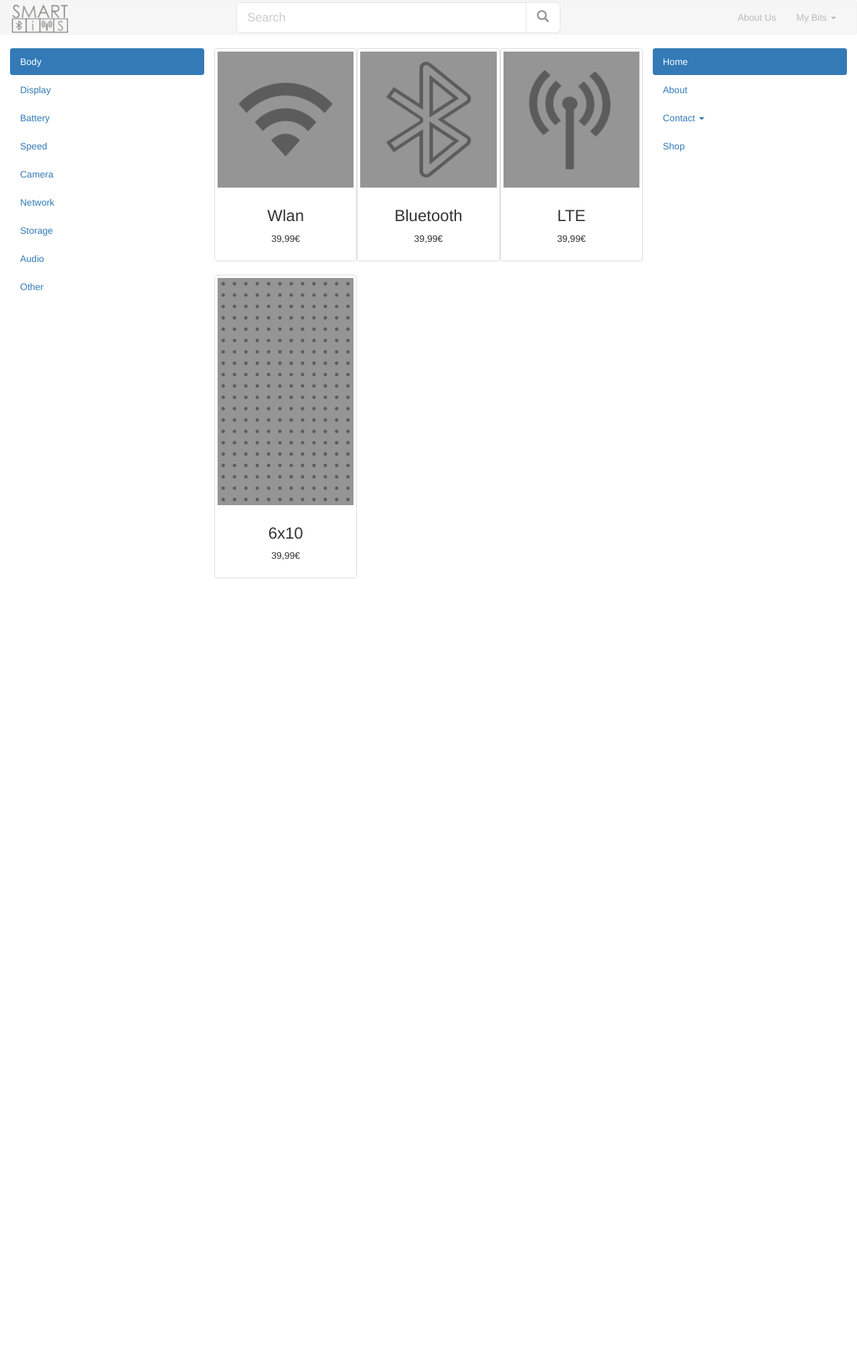
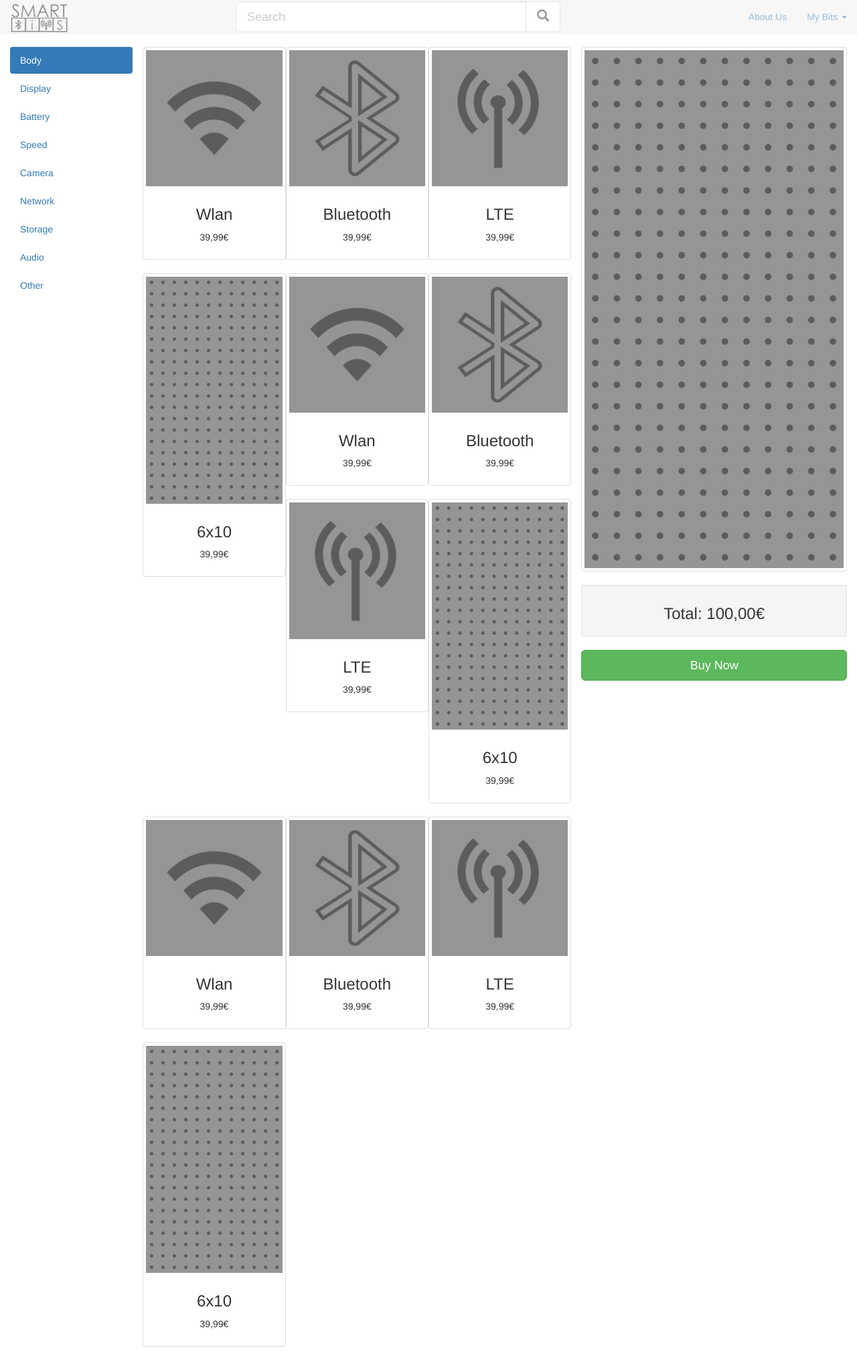
Before and after one commit to willihelm/Mediendesign, a PHP site: page / in a window 1280 px wide. Shown: the whole page at 67% size. Before the commit the page ends 863 px from the top, so only its background shows below. Run offline with PHP 8.4, Linux system fonts and the light colour scheme; some libraries are stand-ins or nearby versions.

Commit message:
sidebar, fixed

```diff
--- a/index.html
+++ b/index.html
@@ -32,7 +32,7 @@
 <body>
 
 
-<nav class="navbar navbar-default">
+<nav class="navbar navbar-fixed-top">
   <div class="container-fluid">
     <!-- Brand and toggle get grouped for better mobile display -->
     <div class="navbar-header">
@@ -73,7 +73,7 @@
 
 <div class="main">
   <!-- side menu -->
-  <div class="container col-lg-3 col-md-3 col-sm-4 col-xs-12">
+  <div class="container col-lg-2 col-md-2 col-sm-3 col-xs-12">
     <ul class="nav nav-pills nav-stacked nav-fixed-left">
       <li class="active"><a href="#">Body</a></li>
       <li><a href="#">Display</a></li>
@@ -89,30 +89,86 @@
 
 
  <!-- side menu -->
-  <div class="container col-lg-6 col-md-6 col-sm-4 col-xs-12">
+  <div class="container col-lg-6 col-md-6 col-sm-5 col-xs-12">
   <div class="row">
-    <div class="thumbnail container col-lg-4 col-md-6 col-sm-6 col-xs-12">
+    <div class="thumbnail container col-lg-4 col-md-4 col-sm-6 col-xs-12">
       <img class="module" src="images/Network/Wlan.jpg">
       <div class="caption">
         <h3 class="text-center">Wlan</h3>
         <p class="text-center">39,99€</p>
       </div>
     </div>
-    <div class="thumbnail container col-lg-4 col-md-6 col-sm-6 col-xs-12">
+    <div class="thumbnail container col-lg-4 col-md-4 col-sm-6 col-xs-12">
       <img class="module" src="images/Network/Bluetooth.jpg">
       <div class="caption">
         <h3 class="text-center">Bluetooth</h3>
         <p class="text-center">39,99€</p>
       </div>
     </div>
-    <div class="thumbnail container col-lg-4 col-md-6 col-sm-6 col-xs-12">
+    <div class="thumbnail container col-lg-4 col-md-4 col-sm-6 col-xs-12">
       <img class="module" src="images/Network/LTE.jpg">
       <div class="caption">
         <h3 class="text-center">LTE</h3>
         <p class="text-center">39,99€</p>
       </div>
     </div>
-    <div class="thumbnail container col-lg-4 col-md-6 col-sm-6 col-xs-12">
+    <div class="thumbnail container col-lg-4 col-md-4 col-sm-6 col-xs-12">
+      <img class="module" src="images/Body/6x10.jpg">
+      <div class="caption">
+        <h3 class="text-center">6x10</h3>
+        <p class="text-center">39,99€</p>
+      </div>
+    </div>
+    <div class="thumbnail container col-lg-4 col-md-4 col-sm-6 col-xs-12">
+      <img class="module" src="images/Network/Wlan.jpg">
+      <div class="caption">
+        <h3 class="text-center">Wlan</h3>
+        <p class="text-center">39,99€</p>
+      </div>
+    </div>
+    <div class="thumbnail container col-lg-4 col-md-4 col-sm-6 col-xs-12">
+      <img class="module" src="images/Network/Bluetooth.jpg">
+      <div class="caption">
+        <h3 class="text-center">Bluetooth</h3>
+        <p class="text-center">39,99€</p>
+      </div>
+    </div>
+    <div class="thumbnail container col-lg-4 col-md-4 col-sm-6 col-xs-12">
+      <img class="module" src="images/Network/LTE.jpg">
+      <div class="caption">
+        <h3 class="text-center">LTE</h3>
+        <p class="text-center">39,99€</p>
+      </div>
+    </div>
+    <div class="thumbnail container col-lg-4 col-md-4 col-sm-6 col-xs-12">
+      <img class="module" src="images/Body/6x10.jpg">
+      <div class="caption">
+        <h3 class="text-center">6x10</h3>
+        <p class="text-center">39,99€</p>
+      </div>
+    </div>
+    <div class="thumbnail container col-lg-4 col-md-4 col-sm-6 col-xs-12">
+      <img class="module" src="images/Network/Wlan.jpg">
+      <div class="caption">
+        <h3 class="text-center">Wlan</h3>
+        <p class="text-center">39,99€</p>
+      </div>
+    </div>
+    <div class="thumbnail container col-lg-4 col-md-4 col-sm-6 col-xs-12">
+      <img class="module" src="images/Network/Bluetooth.jpg">
+      <div class="caption">
+        <h3 class="text-center">Bluetooth</h3>
+        <p class="text-center">39,99€</p>
+      </div>
+    </div>
+    <div class="thumbnail container col-lg-4 col-md-4 col-sm-6 col-xs-12">
+      <img class="module" src="images/Network/LTE.jpg">
+      <div class="caption">
+        <h3 class="text-center">LTE</h3>
+        <p class="text-center">39,99€</p>
+      </div>
+    </div>
+    <div class="thumbnail container col-lg-4 col-md-4 col-sm-6 col-xs-12">
       <img class="module" src="images/Body/6x10.jpg">
       <div class="caption">
         <h3 class="text-center">6x10</h3>
@@ -124,23 +180,14 @@
 
 
 <!-- side menu -->
-  <div class="container col-lg-3 col-md-3 col-sm-4 col-xs-12">
-    <ul class="nav nav-pills nav-stacked nav-fixed-right">
-      <li class="active"><a href="#">Home</a></li>
-      <li><a href="#">About</a></li>
-
-      <!-- Add drop down menu -->
-      <li class="dropdown">
-        <a class="dropdown-toggle" data-toggle="dropdown" href="#">Contact
-        <span class="caret"></span></a>
-        <ul class="dropdown-menu">
-          <li><a href="#">Phone</a></li>
-          <li><a href="#">Email</a></li>
-          <li><a href="#">Schedule Appointment</a></li>
-        </ul>
-      </li>
-      <li><a href="#">Shop</a></li>
-    </ul>
+  <div class="container col-lg-4 col-md-4 col-sm-4 col-xs-12">
+    <div class="thumbnail body">
+      <img src="images/Body/6x12.jpg">
+    </div>
+    <div class="well well-sm">
+      <h3 class="text-center ">Total: 100,00€</h3>
+    </div>
+    <button type="submit" class = "btn btn-success btn-lg col-lg-12 col-md-12 col-sm-12 col-xs-12">Buy Now</button>
   </div>
 </div>
 
--- a/style.css
+++ b/style.css
@@ -1,4 +1,6 @@
-
+.main {
+	margin-top: 70px;
+}
 
 .module {
 	max-height: 16.66%;
@@ -14,3 +16,15 @@
 	margin-top: 2px;
 	padding-left: 20%;
 }
+
+.fixed-right {
+	position:fixed; right:0;
+}
+
+.fixed-left {
+	position:fixed; left:0;
+}
+
+.body {
+	max-height: 10%
+}
```
